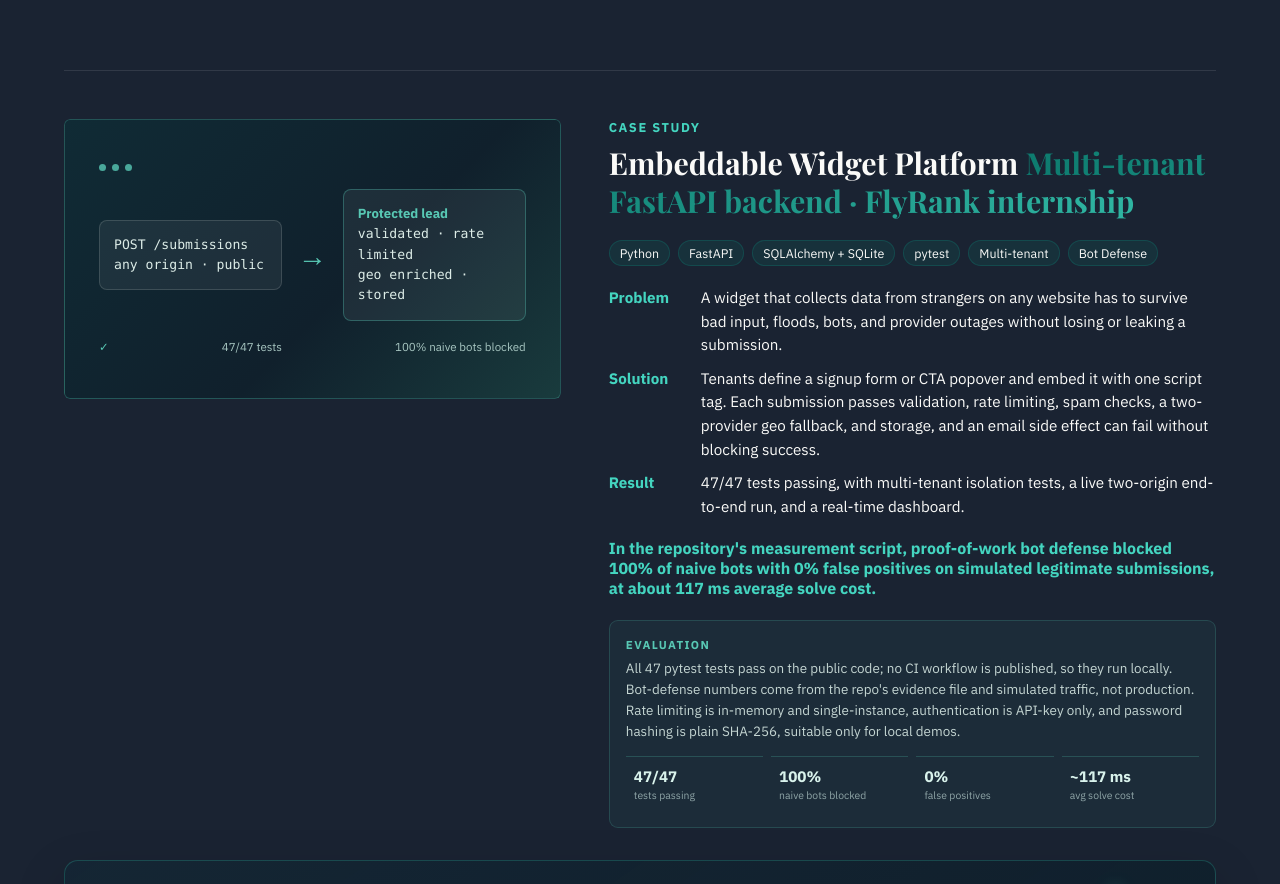
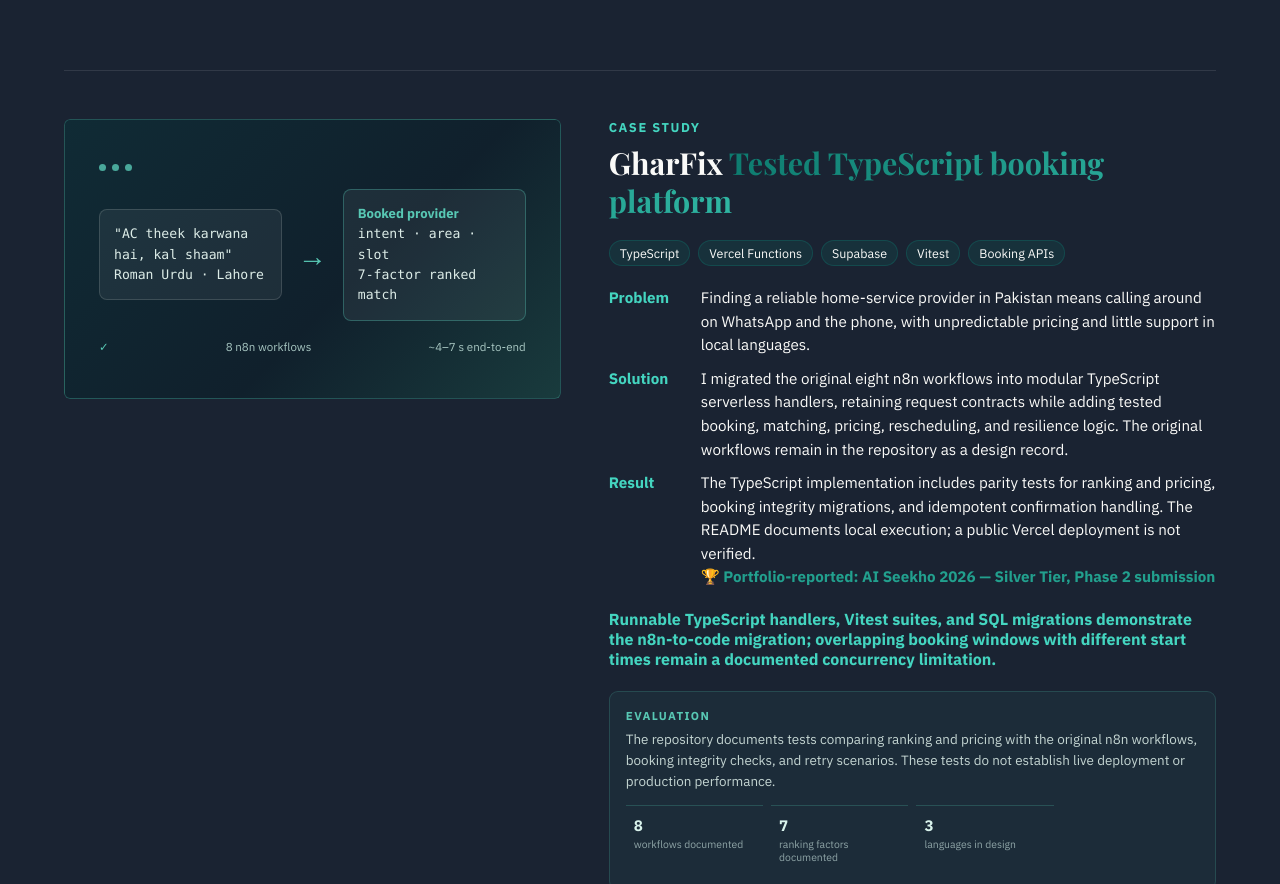
Before and after one commit to MaryumAkram16/maryum-portfolio, a React (Vite) app: page /work in a window 1280 px wide. Shown: the part 1916-2800 px from the top of the page. Built offline with nearby package versions, Linux system fonts and the light colour scheme.

Commit message:
Reorder featured engineering case studies and add billing backend

```diff
--- a/src/pages/Work.jsx
+++ b/src/pages/Work.jsx
@@ -353,7 +353,7 @@ function Work() {
         <div className="work-head">
           <p className="section-label">Projects I've built</p>
           <h1>
-            12 projects,<span className="hero-gradient"> from tested AI applications to classical ML</span>
+            13 projects,<span className="hero-gradient"> from tested AI applications to classical ML</span>
           </h1>
           <p className="section-sub">
             Applied AI and backend systems come first, ordered by how much of the engineering is
@@ -408,7 +408,93 @@ function Work() {
               { label: 'Watch Career Mentor demo', url: 'https://www.youtube.com/watch?v=-qOdwym_3Ko' },
             ]}
           />
+
           <CaseStudy
+            title="GharFix"
+            description="Tested TypeScript booking platform"
+            tags={['TypeScript', 'Vercel Functions', 'Supabase', 'Vitest', 'Booking APIs']}
+            problem="Finding a reliable home-service provider in Pakistan means calling around on WhatsApp and the phone, with unpredictable pricing and little support in local languages."
+            solution="I migrated the original eight n8n workflows into modular TypeScript serverless handlers, retaining request contracts while adding tested booking, matching, pricing, rescheduling, and resilience logic. The original workflows remain in the repository as a design record."
+            result="The TypeScript implementation includes parity tests for ranking and pricing, booking integrity migrations, and idempotent confirmation handling. The README documents local execution; a public Vercel deployment is not verified."
+            resultBadge="Portfolio-reported: AI Seekho 2026 — Silver Tier, Phase 2 submission"
+            proofLine="Runnable TypeScript handlers, Vitest suites, and SQL migrations demonstrate the n8n-to-code migration; overlapping booking windows with different start times remain a documented concurrency limitation."
+            visual={<GharFixThumbnail />}
+            evaluation="The repository documents tests comparing ranking and pricing with the original n8n workflows, booking integrity checks, and retry scenarios. These tests do not establish live deployment or production performance."
+            metrics={[
+              { value: '8', label: 'workflows documented' },
+              { value: '7', label: 'ranking factors documented' },
+              { value: '3', label: 'languages in design' },
+            ]}
+            architecture={<FlowArchitecture label="GharFix TypeScript architecture" top="React client → /api/proxy (TypeScript)" steps={[{ name: 'Intent', note: 'Gemini or keyword fallback' }, { name: 'Matching', note: 'OSM/Google Places + 7-factor ranking' }, { name: 'Booking', note: 'Supabase + idempotency' }]} output="Booking, quality, disputes, rescheduling and provider dashboard" bottom={[{ name: 'Vitest', note: 'workflow parity and booking tests' }, { name: 'PostgreSQL', note: 'integrity migrations' }]} />}
+            repoUrl="https://github.com/MaryumAkram16/gharfix-capstone"
+            evidenceLinks={[
+              { label: 'TypeScript API handlers', url: 'https://github.com/MaryumAkram16/gharfix-capstone/tree/main/api' },
+              { label: 'Vitest tests', url: 'https://github.com/MaryumAkram16/gharfix-capstone/tree/main/tests' },
+              { label: 'Database migrations', url: 'https://github.com/MaryumAkram16/gharfix-capstone/tree/main/db' },
+              { label: 'Original n8n prototype', url: 'https://github.com/MaryumAkram16/GharFix' },
+            ]}
+            demoType="gharfix"
+            deepDive={{
+              challenge: 'Porting the n8n booking workflow into testable TypeScript without changing the client API contract, while preventing duplicate confirmations and normalizing booking slots.',
+              retrospective: 'The repository documents that a unique index protects the same normalized start time, but overlapping windows with different starts need stronger transactional enforcement. Public deployment remains unverified.',
+              metrics: 'Provider ranking and pricing are checked against the original workflow logic. The original n8n prototype is retained as a design record; the TypeScript code is locally runnable.',
+            }}
+          />
+
+          <CaseStudy
+            title="Receipt Extractor"
+            description="FastAPI extraction service · FlyRank internship"
+            tags={['Python', 'FastAPI', 'Pydantic', 'Evaluation', 'Background Jobs', 'Docker']}
+            problem="Receipt and invoice text is messy, but downstream software needs trusted vendor, date, amount, and currency fields without guessing."
+            solution="I built a provider-agnostic FastAPI service, during my FlyRank internship, that validates input with Pydantic, extracts a strict schema, retries only transient provider errors, repairs malformed model output once, and routes uncertain results to human review instead of inventing values."
+            result="CI compiles the code, builds the Docker image, and runs a schema smoke test against the running API on every push. Eight hand-labelled evaluation cases and an evaluator are public; the latest public CI run passed build and smoke checks but skipped the provider-backed evaluation."
+            proofLine="The repository implements schema validation, bounded retries/repair, background jobs, SQLite persistence, PDF reports, and optional scheduled generation; these are source-supported capabilities, not production guarantees."
+            evaluation="There is no unit-test suite; verification is the CI smoke test plus the labelled evaluation, which needs provider credentials to run. The README reports 8/8 on prompt v2 (v1 scored 7/8); that score comes from a local run, not public CI."
+            metrics={[{ value: '8', label: 'labelled eval cases' }, { value: '8/8', label: 'README-reported, prompt v2' }, { value: 'Docker', label: 'CI build + smoke test' }]}
+            images={[]}
+            architecture={<ReceiptArchitecture />}
+            repoUrl="https://github.com/MaryumAkram16/receipt-extractor"
+            evidenceLinks={[
+              { label: 'Eight labelled evaluation cases', url: 'https://github.com/MaryumAkram16/receipt-extractor/blob/main/evals/cases.json' },
+              { label: 'Evaluation runner', url: 'https://github.com/MaryumAkram16/receipt-extractor/blob/main/evals/run_eval.py' },
+              { label: 'Latest public CI run', url: 'https://github.com/MaryumAkram16/receipt-extractor/actions/runs/32571626750' },
+            ]}
+            demoType="receipt"
+            deepDive={{
+              challenge:
+                'The hardest part was making a language model behave like a dependable API component: it had to return a strict schema, never invent a missing amount or currency, and fail safely when the input or model output was uncertain.',
+              retrospective:
+                'The current queue and SQLite state are intentionally single-process. The first production upgrade would be a durable queue and shared store such as Redis, plus external alerting and a larger labelled evaluation set.',
+              metrics:
+                'Eight hand-labelled evaluation cases are published. The latest public CI run skipped the provider-backed evaluation because provider credentials were unavailable; the source includes instrumentation for prompt version, model, token counts, duration, repair status, and needs-review outcomes.',
+            }}
+          />
+
+          <CaseStudy
+            title="Usage Metering & Billing Engine"
+            description="Multi-tenant Python billing backend"
+            tags={['Python', 'FastAPI', 'Idempotency', 'Quota Enforcement', 'Signed Webhooks', 'pytest']}
+            problem="SaaS applications must record usage accurately, prevent duplicate charges, enforce plan limits, and process subscription changes safely."
+            solution="I built a FastAPI usage-metering service with tenant-scoped idempotency, quota responses, integer-based AI-token cost accounting, and a simulated checkout provider with signed, deduplicated webhooks. A local dashboard exercises the actual API."
+            result="The repository reports 46 passing tests, including a regression test for webhook signatures verified against the exact raw request body. The payment provider is simulated, not a live Stripe integration."
+            proofLine="46 repository-reported tests · tenant-scoped usage events · signed webhook verification · local API dashboard. Quota enforcement is not guaranteed atomic under concurrent requests."
+            visual={<FlowThumbnail label="SaaS usage events metered with quotas and signed subscription updates" input={['POST /generate', 'tenant · idempotency key']} outputTitle="Usage ledger" output={['quota + integer cost', 'signed webhook → plan']} footerLeft="46 reported tests" footerRight="FakeStripe simulator" />}
+            evaluation="The README and evidence log report 46 tests for validation, quota boundaries, cost calculations, and webhook signature/replay behavior. No public production deployment or real payment processing is claimed."
+            metrics={[{ value: '46', label: 'README-reported tests' }, { value: 'HMAC', label: 'webhook verification' }, { value: 'Local', label: 'dashboard + API' }]}
+            repoUrl="https://github.com/MaryumAkram16/flyrank-capstone-metering-billing"
+            evidenceLinks={[
+              { label: 'Backend implementation', url: 'https://github.com/MaryumAkram16/flyrank-capstone-metering-billing/tree/main/app' },
+              { label: 'Webhook tests', url: 'https://github.com/MaryumAkram16/flyrank-capstone-metering-billing/blob/main/tests/test_webhooks.py' },
+              { label: 'Test evidence', url: 'https://github.com/MaryumAkram16/flyrank-capstone-metering-billing/blob/main/EVIDENCE.md' },
+              { label: 'Dashboard screenshot', url: 'https://github.com/MaryumAkram16/flyrank-capstone-metering-billing/blob/main/docs/dashboard-screenshot.png' },
+            ]}
+            deepDive={{
+              challenge: 'Webhook verification must use the original signed payload bytes. Re-serializing JSON in the browser changed the signature and produced a 400 until the raw body was preserved.',
+              retrospective: 'Quota checking and usage insertion occur in separate steps, so concurrent requests may exceed a boundary. A transactional quota reservation would be a production improvement.',
+              metrics: '46 tests are reported in the README. AI-token usage and the payment provider are simulated, and the dashboard runs locally.',
+            }}
+          />
+         <CaseStudy
             title="Embeddable Widget Platform"
             description="Multi-tenant FastAPI backend · FlyRank internship"
             tags={['Python', 'FastAPI', 'SQLAlchemy + SQLite', 'pytest', 'Multi-tenant', 'Bot Defense']}
@@ -460,35 +546,7 @@ function Work() {
                 "47/47 tests pass. Proof-of-work bot defense blocked 100% of naive bots with 0% false positives at about 117 ms average solve cost.",
             }}
           />
-          <CaseStudy
-            title="Receipt Extractor"
-            description="FastAPI extraction service · FlyRank internship"
-            tags={['Python', 'FastAPI', 'Pydantic', 'Evaluation', 'Background Jobs', 'Docker']}
-            problem="Receipt and invoice text is messy, but downstream software needs trusted vendor, date, amount, and currency fields without guessing."
-            solution="I built a provider-agnostic FastAPI service, during my FlyRank internship, that validates input with Pydantic, extracts a strict schema, retries only transient provider errors, repairs malformed model output once, and routes uncertain results to human review instead of inventing values."
-            result="CI compiles the code, builds the Docker image, and runs a schema smoke test against the running API on every push. Eight hand-labelled evaluation cases and an evaluator are public; the latest public CI run passed build and smoke checks but skipped the provider-backed evaluation."
-            proofLine="The repository implements schema validation, bounded retries/repair, background jobs, SQLite persistence, PDF reports, and optional scheduled generation; these are source-supported capabilities, not production guarantees."
-            evaluation="There is no unit-test suite; verification is the CI smoke test plus the labelled evaluation, which needs provider credentials to run. The README reports 8/8 on prompt v2 (v1 scored 7/8); that score comes from a local run, not public CI."
-            metrics={[{ value: '8', label: 'labelled eval cases' }, { value: '8/8', label: 'README-reported, prompt v2' }, { value: 'Docker', label: 'CI build + smoke test' }]}
-            images={[]}
-            architecture={<ReceiptArchitecture />}
-            repoUrl="https://github.com/MaryumAkram16/receipt-extractor"
-            evidenceLinks={[
-              { label: 'Eight labelled evaluation cases', url: 'https://github.com/MaryumAkram16/receipt-extractor/blob/main/evals/cases.json' },
-              { label: 'Evaluation runner', url: 'https://github.com/MaryumAkram16/receipt-extractor/blob/main/evals/run_eval.py' },
-              { label: 'Latest public CI run', url: 'https://github.com/MaryumAkram16/receipt-extractor/actions/runs/32571626750' },
-            ]}
-            demoType="receipt"
-            deepDive={{
-              challenge:
-                'The hardest part was making a language model behave like a dependable API component: it had to return a strict schema, never invent a missing amount or currency, and fail safely when the input or model output was uncertain.',
-              retrospective:
-                'The current queue and SQLite state are intentionally single-process. The first production upgrade would be a durable queue and shared store such as Redis, plus external alerting and a larger labelled evaluation set.',
-              metrics:
-                'Eight hand-labelled evaluation cases are published. The latest public CI run skipped the provider-backed evaluation because provider credentials were unavailable; the source includes instrumentation for prompt version, model, token counts, duration, repair status, and needs-review outcomes.',
-            }}
-          />
-          <CaseStudy
+         <CaseStudy
             title="RoshanAI"
             description="Full-stack freelancer career intelligence"
             tags={['TypeScript', 'Express API', 'Firebase Auth', 'JSearch / SerpAPI', 'OpenAI']}
@@ -571,39 +629,7 @@ function Work() {
               { label: 'Watch full demo', url: 'https://www.youtube.com/watch?v=L5w1mAUsjp0' },
             ]}
           />
-          <CaseStudy
-            title="GharFix"
-            description="Agentic local-services booking"
-            tags={['Agentic Orchestration', 'n8n', 'Multilingual', 'Google Maps']}
-            problem="Finding a reliable home-service provider in Pakistan means calling around on WhatsApp and the phone, with unpredictable pricing and little support in local languages."
-            solution="The public README documents an Antigravity-orchestrated design for English, Urdu, and Roman Urdu requests, with eight intended n8n workflows and a seven-factor provider-ranking model. The public repository currently contains the README, not the runnable application/workflows."
-            result="Seven weighted provider-ranking factors are documented in the README; live matching, latency, and per-booking cost are not independently reproduced by public code or benchmark artifacts."
-            resultBadge="Portfolio-reported: AI Seekho 2026 — Silver Tier, Phase 2 submission"
-            proofLine="The README describes clarification, double-booking checks, and dispute handling as design behavior; the public tree has no implementation or test suite to verify runtime behavior."
-            visual={<GharFixThumbnail />}
-            evaluation="This is a documented design, not a publicly reproducible implementation. The README itself notes simulated availability, no stress test, and no real payment gateway; runtime behavior, costs, and speed should be treated as unverified estimates."
-            metrics={[
-              { value: '8', label: 'workflows documented' },
-              { value: '7', label: 'ranking factors documented' },
-              { value: '3', label: 'languages in design' },
-            ]}
-            architecture={<GharFixArchitecture />}
-            repoUrl="https://github.com/MaryumAkram16/GharFix"
-            evidenceLinks={[
-              { label: 'README: ranking factors', url: 'https://github.com/MaryumAkram16/GharFix/blob/main/README.md#8-provider-matching-factors' },
-              { label: 'README: prototype limitations', url: 'https://github.com/MaryumAkram16/GharFix/blob/main/README.md#14-limitations' },
-            ]}
-            demoType="gharfix"
-            deepDive={{
-              challenge:
-                'Turning free-form, mixed-language requests into reliable bookings: the orchestrator had to decide when to act and when to ask a clarifying question, rank providers fairly on seven weighted factors, and avoid double-booking a slot.',
-              retrospective:
-                'Provider data depends on Google Places, so rural coverage is sparse, and some availability is simulated. The next upgrades would be a provider onboarding portal, live GPS tracking, Urdu voice input, and a real payment gateway.',
-              metrics:
-                'The README gives speed, cost, service-coverage, and city-coverage estimates, but the repository contains no runnable implementation, logs, or benchmark with which to reproduce them.',
-            }}
-          />
-        </ProjectGroup>
+       </ProjectGroup>
 
         <ProjectGroup id="flyrank" title="More FlyRank internship work">
           <CaseStudy
```
